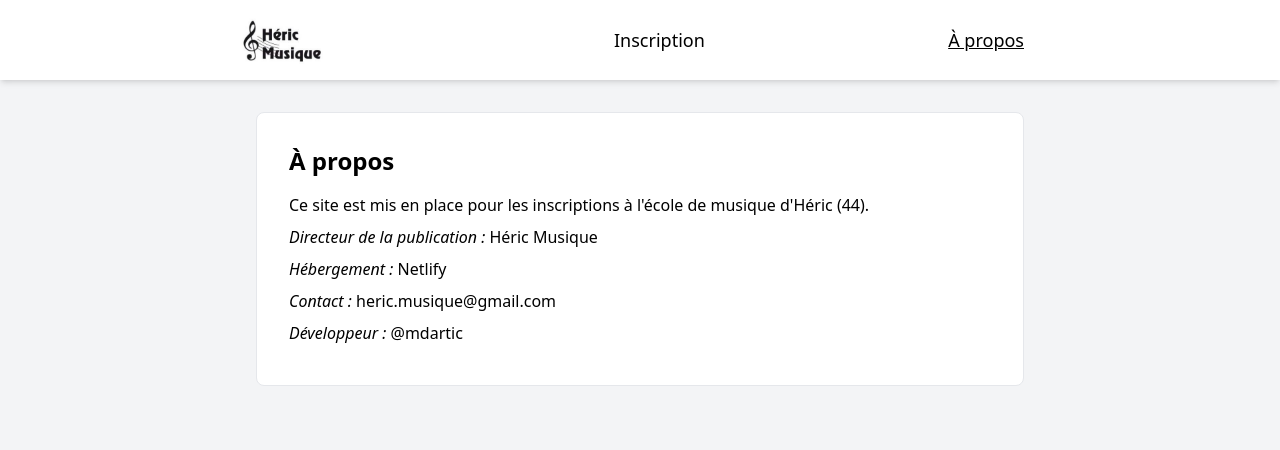
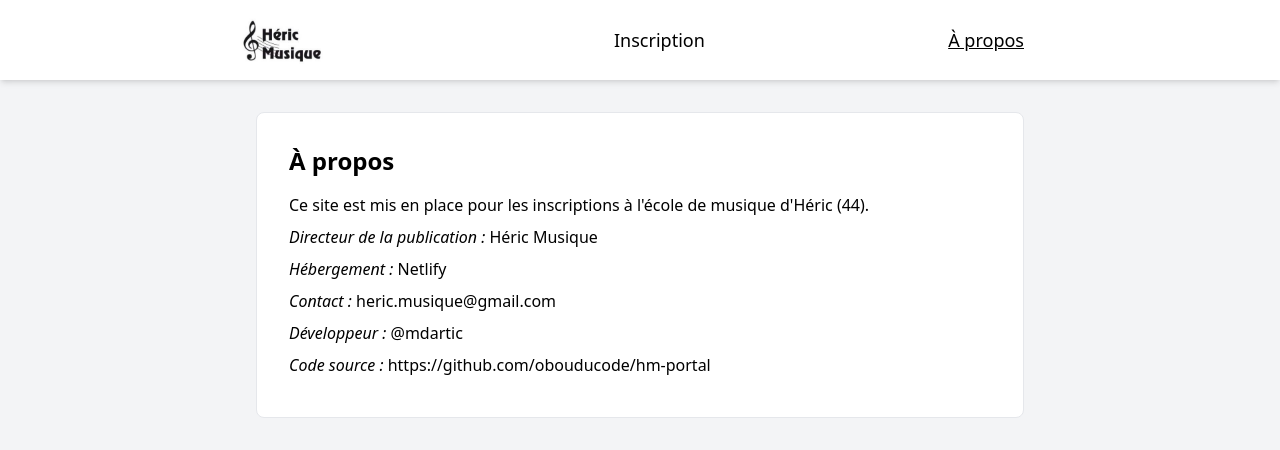
Before and after one commit to obouducode/hm-portal, a Vue app: page /about in a window 1280 px wide. Shown: the top 450 px of the page. Built offline with nearby package versions, Linux system fonts and the light colour scheme.

Commit message:
feat: Ajout du lien vers le dépôt github

```diff
--- a/src/views/about.vue
+++ b/src/views/about.vue
@@ -29,5 +29,11 @@
         @mdartic
       </a>
     </p>
+    <p class="my-2">
+      <em>Code source :</em>
+      <a href="https://github.com/obouducode/hm-portal" target="_blank">
+        https://github.com/obouducode/hm-portal
+      </a>
+    </p>
   </div>
 </template>
```
